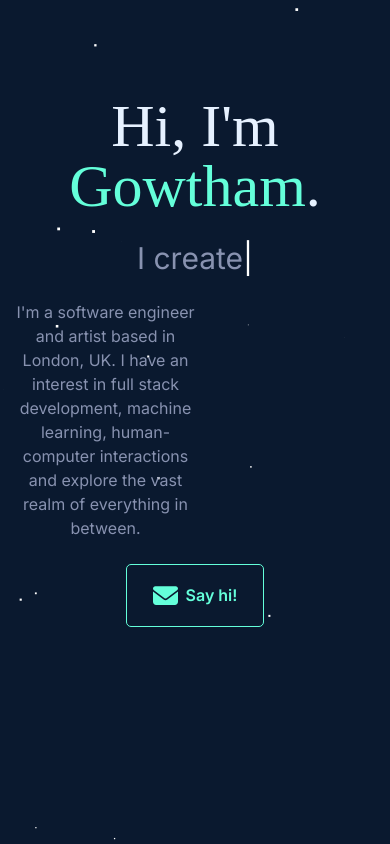
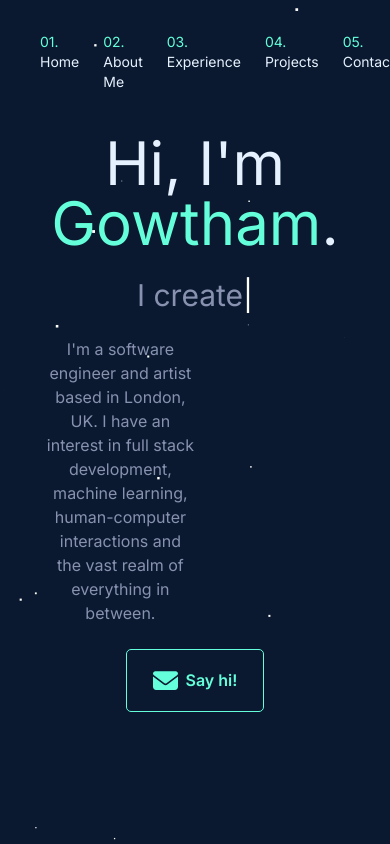
Before and after one commit to gowth6m/portfolio-v1, a Next.js app: page / in a window 390 px wide. Built offline with nearby package versions, Linux system fonts and the light colour scheme.

Commit message:
Add base nav & start about component

```diff
--- a/src/app/layout.tsx
+++ b/src/app/layout.tsx
@@ -1,10 +1,14 @@
 import "../styles/globals.css";
 import "../styles/typingText.css";
+import "../styles/side.css";
 import { Inter } from "next/font/google";
 import Head from "./head";
+import BackgroundAnimation from "@/components/misc/backgroundAnimation";
+import SideEmail from "@/components/misc/sideEmail";
+import SideSocials from "@/components/misc/sideSocials";
+import NavBar from "@/components/nav/navBar";
 
 const inter = Inter({ subsets: ["latin"] });
-
 
 export default function RootLayout({
   children,
@@ -14,7 +18,14 @@ export default function RootLayout({
   return (
     <html lang="en">
       <Head />
-      <body className={inter.className}>{children}</body>
+
+      <body className={inter.className}>
+        <BackgroundAnimation color={"white"} />
+        <SideSocials />
+        <SideEmail />
+        <NavBar />
+        {children}
+      </body>
     </html>
   );
 }
--- a/src/app/page.tsx
+++ b/src/app/page.tsx
@@ -1,13 +1,11 @@
+import About from "@/components/about/about";
 import Hero from "@/components/hero/hero";
-import SideNav from "@/components/misc/sideNav";
-import SideSocials from "@/components/misc/sideSocials";
 
 export default function Home() {
   return (
-    <main className="flex min-h-screen flex-col items-center justify-between p-4">
-      <SideSocials />
-      <SideNav />
+    <main className="flex min-h-screen flex-col items-center justify-between px-4">
       <Hero />
+      <About />
     </main>
   );
 }
--- /dev/null
+++ b/src/components/about/about.tsx
@@ -0,0 +1,9 @@
+import React from "react";
+
+export default function About() {
+  return (
+    <div className="container flex flex-col">
+      <div></div>
+    </div>
+  );
+}
--- a/src/components/hero/hero.tsx
+++ b/src/components/hero/hero.tsx
@@ -1,16 +1,13 @@
 import React from "react";
 import TypingText from "./typingText";
-import BackgroundAnimation from "../misc/backgroundAnimation";
 import { FontAwesomeIcon } from "@fortawesome/react-fontawesome";
 import { faEnvelope } from "@fortawesome/free-solid-svg-icons";
 
 export default function Hero() {
   return (
-    <div className="container w-full flex flex-col justify-center align-middle">
-      <BackgroundAnimation color={"white"} />
-
-      <div className="my-20 flex flex-col space-y-6">
-        <h1 className="text-[var(--white)] text-6xl w-full text-center md:text-left font-museo">
+    <div className="container w-full h-[100svh] flex flex-col justify-center align-middle items-center">
+      <div className="flex flex-col space-y-6 w-5/6 mx-auto">
+        <h1 className="text-[var(--white)] text-6xl w-full text-center md:text-left">
           Hi, I&apos;m{" "}
           <span className="text-[var(--green-bright)]">Gowtham</span>.
         </h1>
@@ -21,8 +18,8 @@ export default function Hero() {
           <p className="text-[var(--slate)] text-base text-center md:text-left">
             I&apos;m a software engineer and artist based in London, UK. I have
             an interest in full stack development, machine learning,
-            human-computer interactions and explore the vast realm of everything
-            in between.
+            human-computer interactions and the vast realm of everything in
+            between.
           </p>
         </div>
 
--- /dev/null
+++ b/src/components/misc/sideEmail.tsx
@@ -0,0 +1,12 @@
+import Link from "next/link";
+import React from "react";
+
+export default function SideEmail() {
+  return (
+    <div className="side-nav text-right">
+      <a href="mailto:contact@gowtham.co.uk" className="text-sm vertical-text tracking-[0.2em]">
+        contact@gowtham.co.uk
+      </a>
+    </div>
+  );
+}
--- a/src/components/misc/sideSocials.tsx
+++ b/src/components/misc/sideSocials.tsx
@@ -12,23 +12,23 @@ import React from "react";
 export default function SideSocials() {
   return (
     <div className="side-socials">
-      <Link href={""}>
+      <Link href={"https://github.com/gowth6m"} target="_blank">
         <FontAwesomeIcon icon={faGithub} className="h-[20px]" />
       </Link>
 
-      <Link href={""}>
+      <Link href={"https://www.linkedin.com/in/gowth6m/"} target="_blank">
         <FontAwesomeIcon icon={faLinkedinIn} className="h-[20px]" />
       </Link>
 
-      <Link href={""}>
+      <Link href={"https://www.instagram.com/gowth6m/"} target="_blank">
         <FontAwesomeIcon icon={faInstagram} className="h-[20px]" />
       </Link>
 
-      <Link href={""}>
+      <Link href={"https://twitter.com/gowth6m"} target="_blank">
         <FontAwesomeIcon icon={faTwitter} className="h-[20px]" />
       </Link>
 
-      <Link href={""}>
+      <Link href={"https://codepen.io/Gowth6m"} target="_blank">
         <FontAwesomeIcon icon={faCodepen} className="h-[20px]" />
       </Link>
     </div>
--- a/src/components/nav/nav.tsx
+++ /dev/null
@@ -1,5 +0,0 @@
-import React from "react";
-
-export default function Nav() {
-  return <div></div>;
-}
--- /dev/null
+++ b/src/components/nav/navBar.tsx
@@ -0,0 +1,41 @@
+import React from "react";
+import Logo from "../misc/logo";
+
+export default function NavBar() {
+  return (
+    <nav className="fixed w-full">
+      <div className="mx-auto flex flex-row justify-between align-middle mt-8 px-10">
+        <a href="#home" className="text-sm">
+          <Logo color="var(--green-bright)" className="h-[40px]"/>
+        </a>
+        <ul className="flex flex-row space-x-6 text-sm align-middle justify-end">
+          <li>
+            <a href="#home">
+              <span className="text-[var(--green-bright)]">01. </span>Home
+            </a>
+          </li>
+          <li>
+            <a href="#about">
+              <span className="text-[var(--green-bright)]">02. </span>About Me
+            </a>
+          </li>
+          <li>
+            <a href="#projects">
+              <span className="text-[var(--green-bright)]">03. </span>Experience
+            </a>
+          </li>
+          <li>
+            <a href="#contact">
+              <span className="text-[var(--green-bright)]">04. </span>Projects
+            </a>
+          </li>
+          <li>
+            <a href="#contact">
+              <span className="text-[var(--green-bright)]">05. </span>Contact
+            </a>
+          </li>
+        </ul>
+      </div>
+    </nav>
+  );
+}
--- a/src/styles/globals.css
+++ b/src/styles/globals.css
@@ -93,74 +93,3 @@ body {
   color: var(--green-bright);
   transform: translateY(-2px);
 }
-
-.side-socials {
-  position: fixed;
-  top: 70vh;
-  left: 30px;
-  transform: translateY(-50%);
-  display: flex;
-  flex-direction: column;
-  align-items: center;
-  z-index: 100;
-  gap: 1.6rem;
-}
-
-.side-socials a {
-  color: var(--slate);
-  font-size: 1.5rem;
-  transition: all 0.3s ease-in-out;
-}
-
-.side-socials a:hover {
-  @apply hover1;
-}
-
-.side-socials::after {
-  content: '';
-  position: absolute;
-  top: calc(100% + 2rem);
-  height: 100%;
-  width: 1px;
-  background: var(--slate);
-}
-
-.side-nav {
-  position: fixed;
-  top: 70vh;
-  right: 30px;
-  transform: translateY(-50%);
-  display: flex;
-  flex-direction: column;
-  align-items: center;
-  z-index: 100;
-  gap: 1.6rem;
-}
-
-.side-nav a {
-  color: var(--slate);
-  transition: all 0.3s ease-in-out;
-}
-
-.side-nav::after {
-  content: '';
-  position: absolute;
-  top: calc(100% + 2rem);
-  height: 100%;
-  width: 1px;
-  background: var(--slate);
-}
-
-.side-nav a:hover {
-  @apply hover1;
-}
-
-@media (max-width: 768px) {
-  .side-socials {
-    display: none;
-  }
-
-  .side-nav {
-    display: none;
-  }
-}
--- /dev/null
+++ b/src/styles/side.css
@@ -0,0 +1,114 @@
+.hover1 {
+    color: var(--green-bright);
+    transform: translateY(-2px);
+}
+
+.side-socials {
+    position: fixed;
+    top: 70vh;
+    left: 30px;
+    transform: translateY(-50%);
+    display: flex;
+    flex-direction: column;
+    align-items: center;
+    z-index: 100;
+    gap: 1.6rem;
+}
+
+.side-socials a {
+    color: var(--slate);
+    font-size: 1.5rem;
+    transition: all 0.3s ease-in-out;
+}
+
+.side-socials a:hover {
+    @apply hover1;
+}
+
+.side-socials::after {
+    content: '';
+    position: absolute;
+    top: calc(100% + 2rem);
+    height: 100%;
+    width: 1px;
+    background: var(--slate);
+}
+
+.side-nav {
+    position: fixed;
+    top: 70vh;
+    right: 30px;
+    transform: translateY(-50%);
+    display: flex;
+    flex-direction: column;
+    align-items: center;
+    z-index: 100;
+    gap: 1.6rem;
+}
+
+.side-nav a {
+    color: var(--slate);
+    transition: all 0.3s ease-in-out;
+}
+
+.side-nav::after {
+    content: '';
+    position: absolute;
+    top: calc(100% + 2rem);
+    height: 100%;
+    width: 1px;
+    background: var(--slate);
+}
+
+.side-nav a:hover {
+    @apply hover1;
+}
+
+.side-email {
+    position: fixed;
+    top: 70vh;
+    right: 30px;
+    transform: translateY(-50%);
+    display: flex;
+    flex-direction: column;
+    align-items: center;
+    z-index: 100;
+    gap: 1.6rem;
+}
+
+.side-email a {
+    color: var(--slate);
+    transition: all 0.3s ease-in-out;
+}
+
+.side-email::after {
+    content: '';
+    position: absolute;
+    top: calc(100% + 2rem);
+    height: 100%;
+    width: 1px;
+    background: var(--slate);
+}
+
+.side-email a:hover {
+    @apply hover1;
+}
+
+.vertical-text {
+    -webkit-writing-mode: vertical-rl;
+    writing-mode: vertical-rl;
+}
+
+@media(max-width: 768px) {
+    .side-socials {
+        display: none;
+    }
+
+    .side-nav {
+        display: none;
+    }
+
+    .side-email {
+        display: none;
+    }
+}
```
Also changed, not shown: src/components/misc/logo.tsx (added, +47 -0 lines).
